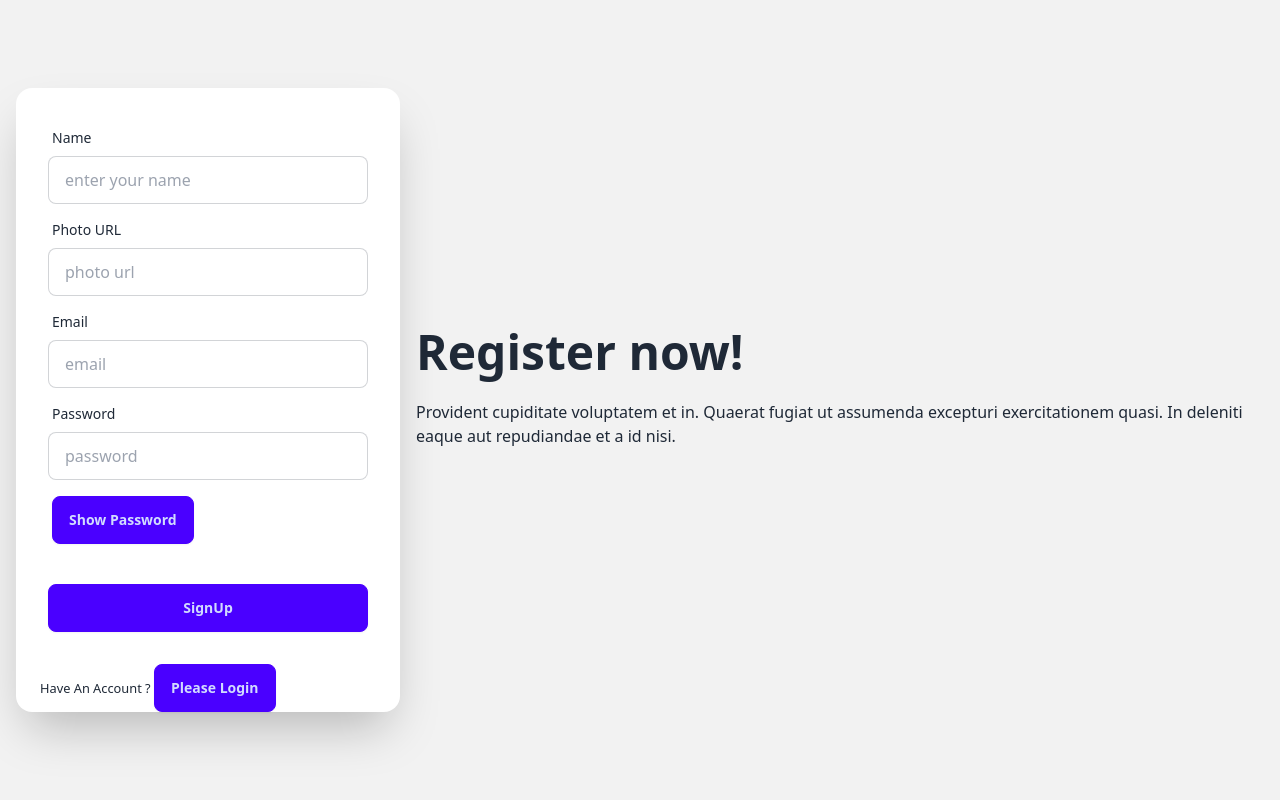
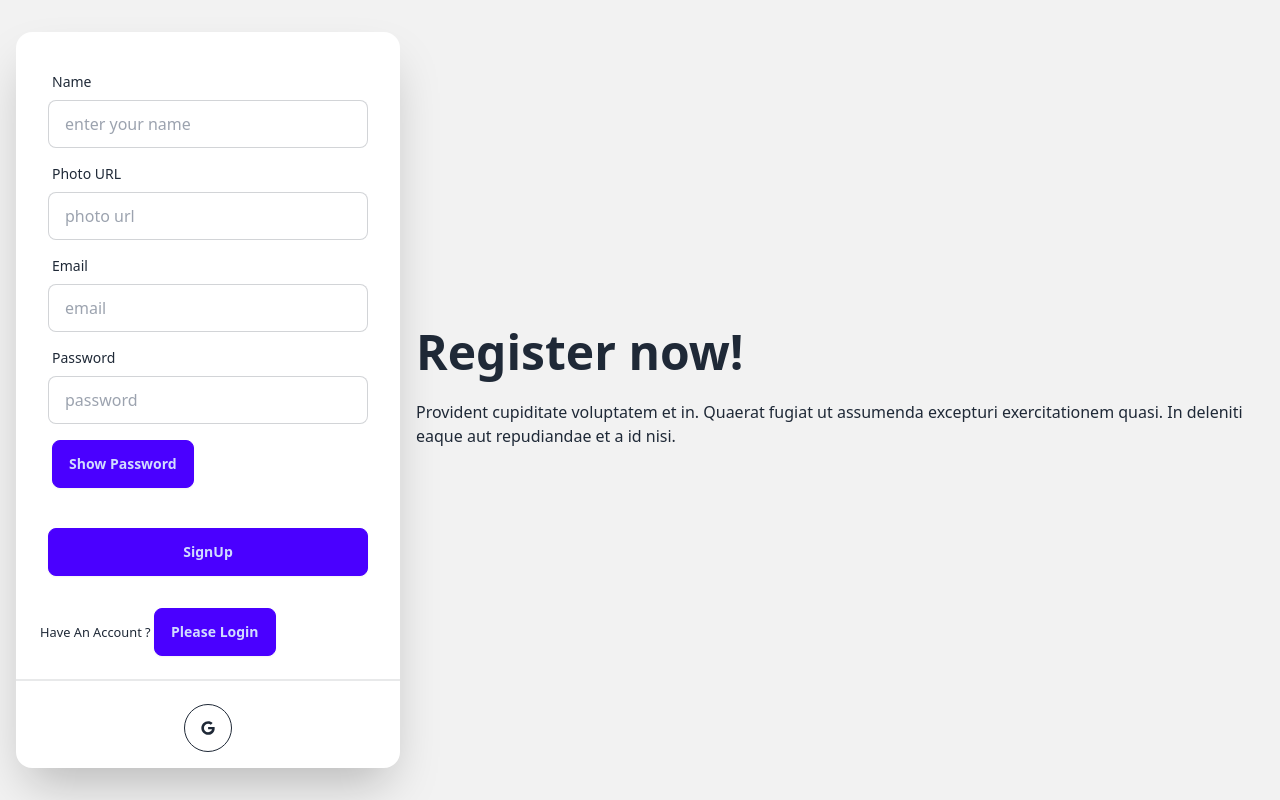
Before and after one commit to sarwar1821201/restaurant-management, a React (Vite) app: page /register in a window 1280 px wide. Built offline with nearby package versions, Linux system fonts and the light colour scheme; no server answers.

Commit message:
set user login by google

```diff
--- a/src/pages/Login/Login.jsx
+++ b/src/pages/Login/Login.jsx
@@ -3,6 +3,7 @@
 import { AuthContext } from '../../providers/AuthProvider';
 import { Link, useLocation, useNavigate } from 'react-router-dom';
 import Swal from 'sweetalert2';
+import SocialLogin from '../Shared/SocialLogin';
 
 
 const Login = () => {
@@ -126,7 +127,11 @@
         </div>
       </form>
        <p className='ps-6'> <small> New To This Site ? <Link to='/register'> <button className='btn btn-primary' >Please Register </button> </Link>  </small>  </p>
+       <SocialLogin></SocialLogin>
     </div>
+
+
+
   </div>
 </div>
         </div>
--- a/src/pages/Register/Register.jsx
+++ b/src/pages/Register/Register.jsx
@@ -1,9 +1,10 @@
 import React, { useState } from 'react';
 import { useContext } from 'react';
 import { useForm } from 'react-hook-form';
-import { Link, useNavigate } from 'react-router-dom';
+import { Link, useLocation, useNavigate } from 'react-router-dom';
 import { AuthContext } from '../../providers/AuthProvider';
 import Swal from 'sweetalert2';
+import SocialLogin from '../Shared/SocialLogin';
 
 
 const Register = () => {
@@ -13,6 +14,9 @@
   const [success, setSuccess] = useState ('');
   const [show, setShow] = useState(false);
   const navigate= useNavigate();
+  const location= useLocation();
+
+   const from= location.state?.from?.pathname || '/' ;
 
      const handleSignUp = (event) => {
       event.preventDefault();
@@ -61,7 +65,7 @@
                    icon: 'success',
                    confirmButtonText: 'Cool'
                  })
-                 navigate('/')
+                 navigate(from, {replace: true})
 
                 }
             } )
@@ -158,7 +162,7 @@
       </form>
 
       <p className='ps-6'> <small> Have An Account ? <Link to='/login'> <button className='btn btn-primary' >Please Login </button> </Link>  </small>  </p>
-
+       <SocialLogin></SocialLogin>
     </div>
   </div>
 </div>
--- /dev/null
+++ b/src/pages/Shared/SocialLogin.jsx
@@ -0,0 +1,59 @@
+
+   import React, { useContext } from 'react';
+   import { FaShoppingCart, FaWallet, FaCalendarAlt, FaHome, FaGoogle } from 'react-icons/fa';
+import { AuthContext } from '../../providers/AuthProvider';
+import { useLocation, useNavigate } from 'react-router-dom';
+
+   const SocialLogin = () => {
+
+   const {googleSignIn}= useContext(AuthContext)
+   const navigate= useNavigate();
+   const location= useLocation();
+
+   const from= location.state?.from?.pathname || '/' ;
+
+     const handleGoogleSignIn = () => {
+         console.log('You can also login with google account')
+         googleSignIn()
+         .then( (result)=> {
+             const loggedUser= result.user;
+             console.log(loggedUser)
+
+             const saveUser= {name: loggedUser.displayName, email:loggedUser.email }
+
+             fetch('http://localhost:5000/users', {
+               method: 'POST',
+               headers: {
+                'content-type': 'application/json'
+               },
+               body: JSON.stringify(saveUser)
+            }  )
+            .then( (res)=>res.json() )
+            .then( ()=>{
+                  navigate(from, {replace: true})
+
+            } )
+
+
+
+
+
+
+         } )
+     }
+
+    return (
+        <div>
+            <div className="divider"></div>
+
+      <div className='w-full text-center my-4'  >
+      <button  onClick={handleGoogleSignIn} className="btn btn-circle btn-outline">
+           <FaGoogle></FaGoogle>
+    </button>
+      </div>
+
+        </div>
+    );
+   };
+
+   export default SocialLogin;
--- a/src/providers/AuthProvider.jsx
+++ b/src/providers/AuthProvider.jsx
@@ -1,5 +1,5 @@
 import React, { createContext, useEffect, useState } from 'react';
-import { createUserWithEmailAndPassword, getAuth, onAuthStateChanged, signInWithEmailAndPassword, signOut, updateProfile } from "firebase/auth";
+import { GoogleAuthProvider, createUserWithEmailAndPassword, getAuth, onAuthStateChanged, signInWithEmailAndPassword, signInWithPopup, signOut, updateProfile } from "firebase/auth";
 import { app } from '../firebase/firebase.config';
 
 export  const AuthContext= createContext(null)
@@ -11,6 +11,8 @@
    const [user, setUser] = useState(null)
    const [loading, setLoading] = useState(true)
 
+   const googleProvider= new GoogleAuthProvider();
+
    const signUp = (email,password) => {
     setLoading(true)
        return createUserWithEmailAndPassword(auth,email,password)
@@ -20,6 +22,11 @@
      setLoading(true)
      return signInWithEmailAndPassword(auth,email,password)
    }
+
+    const googleSignIn= () => {
+        setLoading(true)
+        return signInWithPopup(auth,googleProvider)
+    }
 
    const logOut = () =>{
      setLoading(true)
@@ -46,7 +53,7 @@
 
 
  const authInfo = {
-    user,loading, signUp, signIn, logOut, userUpdateProfile
+    user,loading, signUp, signIn, logOut, userUpdateProfile, googleSignIn
  }
     return (
         <AuthContext.Provider value={authInfo} >
```
